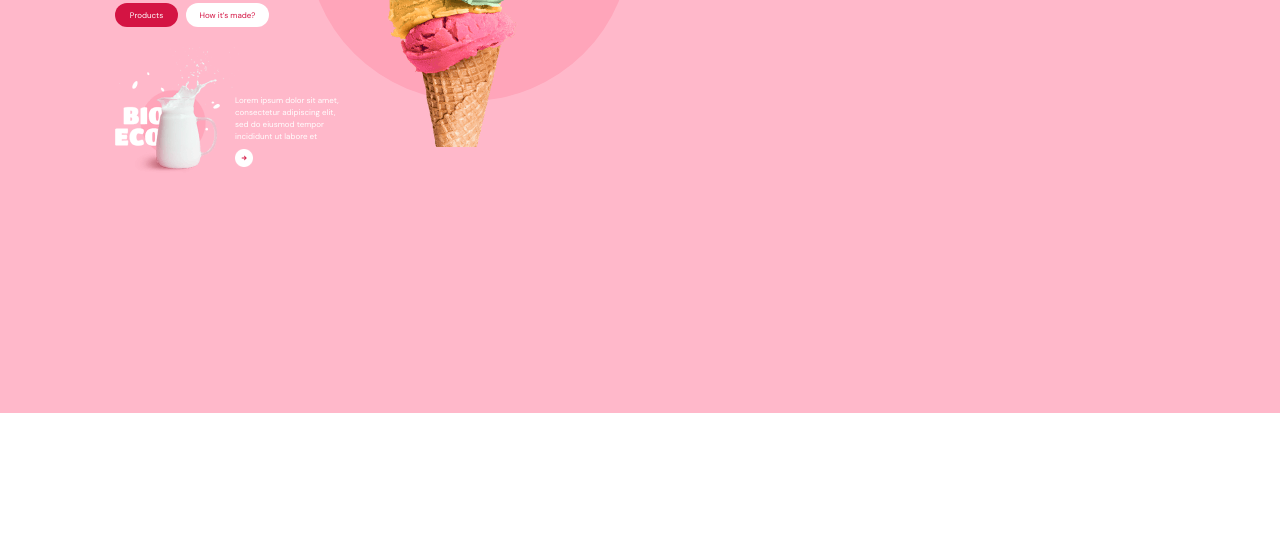
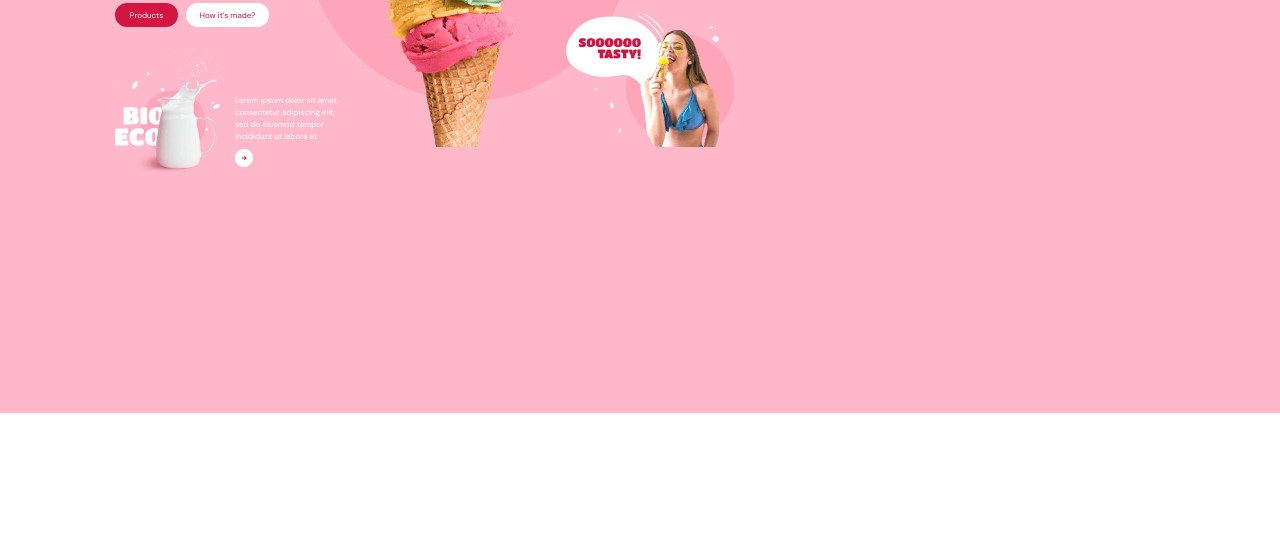
Before and after one commit to xdpiqbx/icecream-project, a website built with Parcel: page src/index.html in a window 1280 px wide. Shown: the part 252-789 px from the top of the page. Built offline with nearby package versions, Linux system fonts and the light colour scheme.

Commit message:
tablet done

```diff
--- a/src/sass/layout/_hero.scss
+++ b/src/sass/layout/_hero.scss
@@ -190,6 +190,7 @@ button{
             }
         }
 
+        .hero-girl,
         .hero-product,
         .hero-numbers{
             display: none;
@@ -322,10 +323,9 @@ button{
 
     }
 
-    .hero-girl{
-        width:158
 
-    }
+
+
 
 
 
@@ -362,9 +362,21 @@ button{
             background-image: url(../images/hero/tab-milk@2x.png);
             background-size: 100% auto;
         }
+        .hero-girl  {
+            background-image: url(../images/hero/tab-girl@2x.png);
+            background-size: 100% auto;
+        }
     }
 
-
+    .hero-girl  {
+        position: absolute;             //кинула абсолютом чтоб быстрее закончить
+        z-index: 5;                     // можно сделать через флекс
+        left: 566px;
+        top: 266px;
+        width: 168px;
+        height: 133px;
+        background-image: url(../images/hero/tab-girl.png);
+    }
 }
 
 // @media screen and (max-width: 1279px){
```
